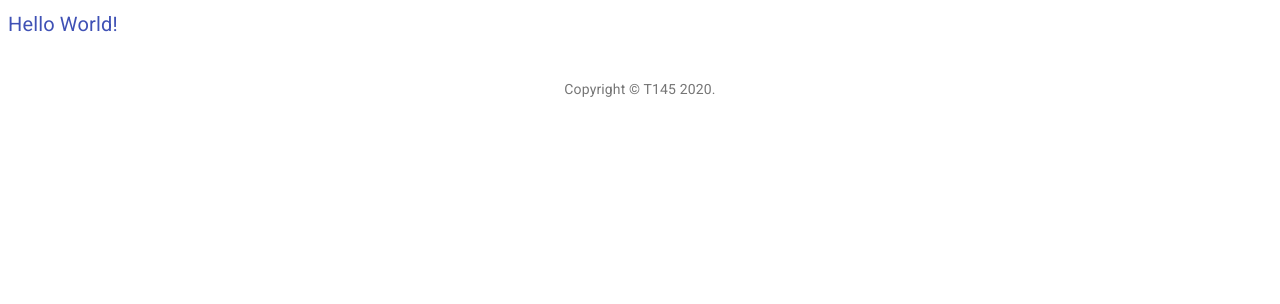
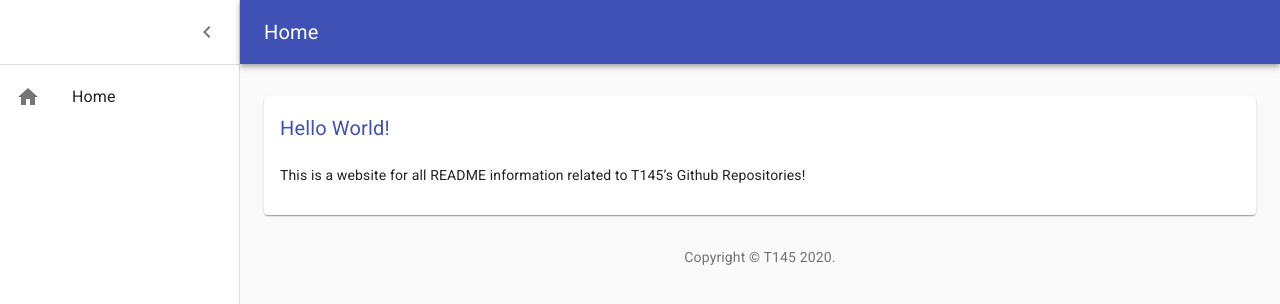
Before and after one commit to T145/T145.github.old, a React (Create React App) app: page / in a window 1280 px wide. Shown: the top 304 px of the page. Built offline with nearby package versions, Linux system fonts and the light colour scheme.

Commit message:
Completed the website baseline

```diff
--- a/package.json
+++ b/package.json
@@ -38,6 +38,7 @@
     "@types/react": "latest",
     "@types/react-dom": "latest",
     "@types/react-router-dom": "latest",
+    "clsx": "latest",
     "fontsource-roboto": "latest",
     "history": "latest",
     "node-sass": "latest",
--- a/src/components/AppStyle.ts
+++ b/src/components/AppStyles.ts
@@ -1,8 +1,8 @@
 import { makeStyles } from '@material-ui/core/styles';
 
-const drawerWidth = 240;
+const DrawerWidth = 240;
 
-const AppStyle = makeStyles(theme => ({
+const AppStyles = makeStyles(theme => ({
   root: {
     display: 'flex',
   },
@@ -24,8 +24,8 @@ const AppStyle = makeStyles(theme => ({
     }),
   },
   appBarShift: {
-    marginLeft: drawerWidth,
-    width: `calc(100% - ${drawerWidth}px)`,
+    marginLeft: DrawerWidth,
+    width: `calc(100% - ${DrawerWidth}px)`,
     transition: theme.transitions.create(['width', 'margin'], {
       easing: theme.transitions.easing.sharp,
       duration: theme.transitions.duration.enteringScreen,
@@ -43,7 +43,7 @@ const AppStyle = makeStyles(theme => ({
   drawerPaper: {
     position: 'relative',
     whiteSpace: 'nowrap',
-    width: drawerWidth,
+    width: DrawerWidth,
     transition: theme.transitions.create('width', {
       easing: theme.transitions.easing.sharp,
       duration: theme.transitions.duration.enteringScreen,
@@ -80,3 +80,5 @@ const AppStyle = makeStyles(theme => ({
     height: 240,
   },
 }));
+
+export default AppStyles;
--- a/src/components/Footer.tsx
+++ /dev/null
@@ -1,11 +0,0 @@
-import React from 'react';
-import Box from '@material-ui/core/Box';
-import Copyright from './Copyright';
-
-export default function Footer() {
-  return (
-    <Box pt={4}>
-      <Copyright />
-    </Box>
-  );
-}
--- /dev/null
+++ b/src/components/Navigator.tsx
@@ -0,0 +1,119 @@
+import React from 'react';
+import clsx from 'clsx';
+import {
+  Grid,
+  CssBaseline,
+  AppBar,
+  Toolbar,
+  Typography,
+  IconButton,
+  Drawer,
+  Divider,
+  List,
+  ListItem,
+  ListItemIcon,
+  ListItemText,
+  Container,
+  Box,
+} from '@material-ui/core';
+import MenuIcon from '@material-ui/icons/Menu';
+import ChevronLeftIcon from '@material-ui/icons/ChevronLeft';
+import { Link } from 'react-router-dom';
+import AppStyles from './AppStyles';
+import Routes from './utils/Routes';
+import Switchboard from './Switchboard';
+import Copyright from './Copyright';
+
+export default function Navigator() {
+  const classes = AppStyles();
+  const [open, setOpen] = React.useState(true);
+  const [name, setName] = React.useState('Home');
+  const handleDrawerOpen = () => {
+    setOpen(true);
+  };
+  const handleDrawerClose = () => {
+    setOpen(false);
+  };
+  const updateName = (str: string) => {
+    setName(str);
+  };
+
+  return (
+    <div className={classes.root}>
+      <CssBaseline />
+
+      <AppBar
+        position="absolute"
+        className={clsx(classes.appBar, open && classes.appBarShift)}
+      >
+        <Toolbar className={classes.toolbar}>
+          <IconButton
+            edge="start"
+            color="inherit"
+            aria-label="open drawer"
+            onClick={handleDrawerOpen}
+            className={clsx(
+              classes.menuButton,
+              open && classes.menuButtonHidden
+            )}
+          >
+            <MenuIcon />
+          </IconButton>
+          <Typography
+            component="h1"
+            variant="h6"
+            color="inherit"
+            noWrap
+            className={classes.title}
+          >
+            {name}
+          </Typography>
+        </Toolbar>
+      </AppBar>
+
+      <Drawer
+        variant="permanent"
+        classes={{
+          paper: clsx(classes.drawerPaper, !open && classes.drawerPaperClose),
+        }}
+        open={open}
+      >
+        <div className={classes.toolbarIcon}>
+          <IconButton onClick={handleDrawerClose}>
+            <ChevronLeftIcon />
+          </IconButton>
+        </div>
+
+        <Divider />
+        <List>
+          {
+            // eslint-disable-next-line @typescript-eslint/no-unused-vars
+            Routes.map((prop, key) => {
+              return (
+                <ListItem button onClick={() => updateName(prop.name)}>
+                  <ListItemIcon>
+                    <prop.icon />
+                  </ListItemIcon>
+                  <ListItemText primary={prop.name} />
+                  <Link to={prop.path} />
+                </ListItem>
+              );
+            })
+          }
+        </List>
+      </Drawer>
+
+      <main className={classes.content}>
+        <div className={classes.appBarSpacer} />
+        <Container maxWidth="lg" className={classes.container}>
+          <Grid container spacing={3}>
+            <Switchboard />
+          </Grid>
+          <Box pt={4}>
+            <Copyright />
+          </Box>
+        </Container>
+      </main>
+    </div>
+  );
+}
--- /dev/null
+++ b/src/components/Switchboard.tsx
@@ -0,0 +1,18 @@
+import React from 'react';
+import { Switch, Route } from 'react-router-dom';
+import Routes from './utils/Routes';
+
+export default function Switchboard() {
+  return (
+    <Switch>
+      {
+        // eslint-disable-next-line @typescript-eslint/no-unused-vars
+        Routes.map((prop, key) => {
+          return (
+            <Route key={prop.key} path={prop.path} component={prop.component} />
+          );
+        })
+      }
+    </Switch>
+  );
+}
--- /dev/null
+++ b/src/components/Website.tsx
@@ -0,0 +1,23 @@
+import React from 'react';
+import { createBrowserHistory } from 'history';
+import { Router } from 'react-router-dom';
+import 'fontsource-roboto';
+import Navigator from './Navigator';
+
+/*
+ * Useful documentation:
+ * https://reactjs.org/docs/strict-mode.html
+ * https://reactrouter.com/web/guides/quick-start
+ */
+
+const past = createBrowserHistory();
+
+export default function Website() {
+  return (
+    <React.StrictMode>
+      <Router history={past}>
+        <Navigator />
+      </Router>
+    </React.StrictMode>
+  );
+}
--- /dev/null
+++ b/src/components/pages/HomePage.tsx
@@ -0,0 +1,20 @@
+import React from 'react';
+import { Grid, Paper } from '@material-ui/core';
+import AppStyles from '../AppStyles';
+import Title from '../Title';
+
+export default function HomePage() {
+  const classes = AppStyles();
+
+  return (
+    <Grid item xs={12}>
+      <Paper className={classes.paper}>
+        <Title>Hello World!</Title>
+        <p>
+          This is a website for all README information related to T145&rsquo;s
+          Github Repositories!
+        </p>
+      </Paper>
+    </Grid>
+  );
+}
--- /dev/null
+++ b/src/components/utils/Routes.ts
@@ -0,0 +1,14 @@
+import Home from '@material-ui/icons/Home';
+import HomePage from '../pages/HomePage';
+
+const Routes = [
+  {
+    key: 100,
+    path: '/',
+    name: 'Home',
+    icon: Home,
+    component: HomePage,
+  },
+];
+
+export default Routes;
--- a/src/index.tsx
+++ b/src/index.tsx
@@ -1,21 +1,9 @@
 import React from 'react';
 import ReactDOM from 'react-dom';
-// import { createBrowserHistory } from 'history';
-// import { Router, Route, Switch, Redirect } from 'react-router-dom';
 import * as worker from './serviceWorker';
-import 'fontsource-roboto';
-// import 'react-perfect-scrollbar/dist/css/styles.css';
-import Title from './components/Title';
-import Footer from './components/Footer';
+import Website from './components/Website';
 
-// https://reactjs.org/docs/strict-mode.html
-ReactDOM.render(
-  <React.StrictMode>
-    <Title>Hello World!</Title>
-    <Footer />
-  </React.StrictMode>,
-  document.querySelector('#root')
-);
+ReactDOM.render(<Website />, document.querySelector('#root'));
 
 if (process.env.NODE_ENV === 'production') {
   worker.register();
```
Also changed, not shown: 1 other file (tests, documents, lock files or other folders).
